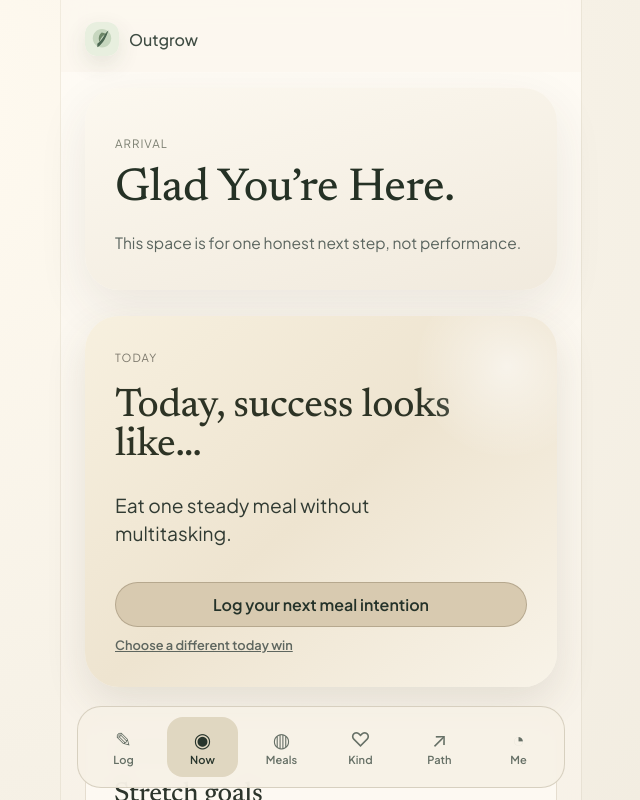
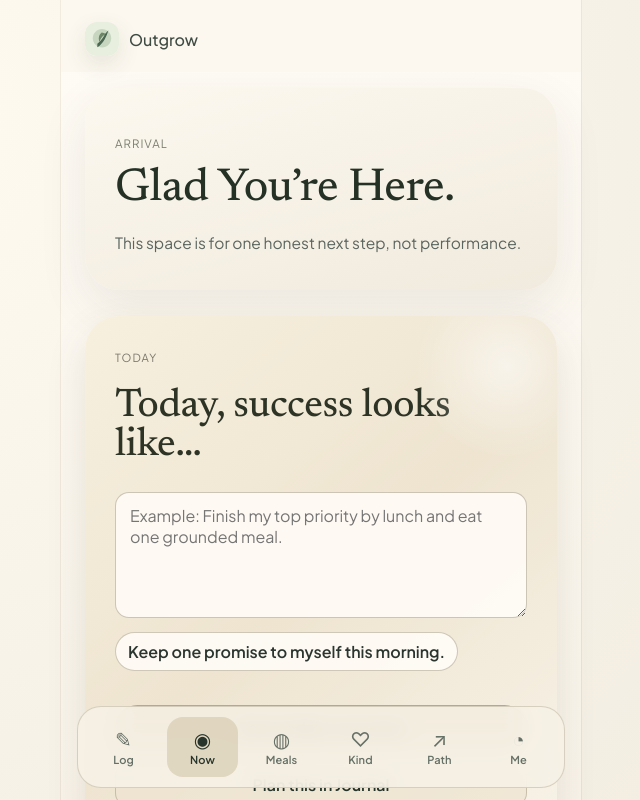
Before and after one commit to carllachance/outgrow, a React (Vite) app: page /today in a window 1280 px wide. Shown: the top 800 px of the page, without its empty margins (319-959 px from the left). Built offline with nearby package versions, Linux system fonts and the light colour scheme.

Commit message:
Make Today success user-authored and persisted

```diff
--- a/src/screens/TodayScreen.tsx
+++ b/src/screens/TodayScreen.tsx
@@ -3,13 +3,6 @@ import { useMemo, useState } from 'react';
 import { ReentryHero } from '../components/brand/ReentryHero';
 import { BrandHeader } from '../components/brand/BrandHeader';
 import { useStore } from '../state/AppStoreContext';
-
-type DailyWin = {
-  id: string;
-  label: string;
-  ctaLabel: string;
-  ctaTo: string;
-};
 
 type StretchGoal = {
   id: string;
@@ -20,41 +13,37 @@ type StretchGoal = {
 };
 
 export const TodayScreen = () => {
-  const { state, addReturnMoment } = useStore();
+  const { state, addReturnMoment, saveTodaySuccess } = useStore();
   const isSafetyMode = !state.safety.flags.optimization_enabled;
   const hasSetDirection = Boolean(state.onboarding.weeklyLens || state.onboarding.currentFocus || state.journalEntries.length);
-  const [selectedWinId, setSelectedWinId] = useState('steady-meal');
-  const [showWinPicker, setShowWinPicker] = useState(false);
   const [expandedStretchId, setExpandedStretchId] = useState<string | null>(null);
   const [completedStretch, setCompletedStretch] = useState<string[]>([]);
   const [tonightNoteDraft, setTonightNoteDraft] = useState('');
   const [inlineMessage, setInlineMessage] = useState('');
+  const [todaySuccessMessage, setTodaySuccessMessage] = useState('');
+
+  const todayDateKey = new Date().toISOString().slice(0, 10);
+  const savedTodaySuccess = state.todaySuccessByDate[todayDateKey] ?? '';
+  const [todaySuccessDraft, setTodaySuccessDraft] = useState(savedTodaySuccess);
 
   const weeklyLens = state.onboarding.weeklyLens || 'Returning is the work.';
   const currentFocus = state.onboarding.currentFocus || 'Keep it honest and doable.';
 
-  const dailyWins = useMemo<DailyWin[]>(
-    () => [
-      {
-        id: 'steady-meal',
-        label: 'Eat one steady meal without multitasking.',
-        ctaLabel: 'Log your next meal intention',
-        ctaTo: '/meals',
-      },
-      {
-        id: 'ten-minute-reset',
-        label: 'Take a 10-minute reset walk and breathe.',
-        ctaLabel: 'Capture a quick check-in',
-        ctaTo: '/journal',
-      },
-      {
-        id: 'close-one-loop',
-        label: 'Close one open loop you have been avoiding.',
-        ctaLabel: 'Name the one thing in Journal',
-        ctaTo: '/journal',
-      },
-    ],
-    [],
+  const recentWin = state.returnMoments[0]?.note.replace(/^Tonight note:\s*/i, '');
+  const recentJournalTheme = state.journalEntries[0]?.content;
+  const hour = new Date().getHours();
+  const timeOfDayHint = hour < 12 ? 'this morning' : hour < 18 ? 'this afternoon' : 'tonight';
+
+  const suggestionChips = useMemo(
+    () =>
+      [
+        `Keep one promise to myself ${timeOfDayHint}.`,
+        recentWin ? `Build on yesterday: ${recentWin.slice(0, 46)}${recentWin.length > 46 ? '…' : ''}` : '',
+        recentJournalTheme
+          ? `Finish one doable step from: ${recentJournalTheme.slice(0, 40)}${recentJournalTheme.length > 40 ? '…' : ''}`
+          : '',
+      ].filter(Boolean),
+    [recentJournalTheme, recentWin, timeOfDayHint],
   );
 
   const stretchGoals = useMemo<StretchGoal[]>(
@@ -82,12 +71,15 @@ export const TodayScreen = () => {
     [],
   );
 
-  const selectedWin = dailyWins.find((win) => win.id === selectedWinId) ?? dailyWins[0];
-
   const toggleStretchComplete = (goalId: string) => {
     setCompletedStretch((existing) =>
       existing.includes(goalId) ? existing.filter((id) => id !== goalId) : [...existing, goalId],
     );
+  };
+
+  const saveTodaySuccessDraft = () => {
+    const result = saveTodaySuccess(todayDateKey, todaySuccessDraft);
+    setTodaySuccessMessage(result || 'Saved your definition of success for today.');
   };
 
   const saveTonightNote = () => {
@@ -120,39 +112,47 @@ export const TodayScreen = () => {
       <section className="atmospheric-panel today-primary" aria-labelledby="today-success-title">
         <p className="panel-kicker">Today</p>
         <h2 id="today-success-title" className="panel-title">Today, success looks like…</h2>
-        <p className="today-win-statement">{selectedWin.label}</p>
+        <label htmlFor="today-success-input" className="sr-only">Your success definition for today</label>
+        <textarea
+          id="today-success-input"
+          className="today-success-input"
+          value={todaySuccessDraft}
+          onChange={(event) => {
+            setTodaySuccessDraft(event.target.value);
+            setTodaySuccessMessage('');
+          }}
+          rows={2}
+          placeholder="Example: Finish my top priority by lunch and eat one grounded meal."
+        />
 
-        <div className="inline-actions today-primary-actions">
-          <Link className="button-link primary-cta" to={selectedWin.ctaTo}>
-            {selectedWin.ctaLabel}
-          </Link>
-          <button
-            type="button"
-            className="action-expand today-change-win"
-            onClick={() => setShowWinPicker((existing) => !existing)}
-          >
-            {showWinPicker ? 'Hide other win options' : 'Choose a different today win'}
-          </button>
-        </div>
-
-        {showWinPicker ? (
-          <div className="choices today-win-choices" role="list" aria-label="Today win options">
-            {dailyWins.map((win) => (
+        {suggestionChips.length ? (
+          <div className="chip-row" aria-label="Optional suggestions">
+            {suggestionChips.map((suggestion) => (
               <button
-                key={win.id}
+                key={suggestion}
                 type="button"
-                role="listitem"
-                className={`choice-chip${selectedWinId === win.id ? ' active' : ''}`}
+                className="chip-button"
                 onClick={() => {
-                  setSelectedWinId(win.id);
-                  setShowWinPicker(false);
+                  setTodaySuccessDraft(suggestion);
+                  setTodaySuccessMessage('');
                 }}
               >
-                {win.label}
+                {suggestion}
               </button>
             ))}
           </div>
         ) : null}
+
+        <div className="inline-actions today-primary-actions">
+          <button type="button" className="button-link primary-cta" onClick={saveTodaySuccessDraft}>
+            Save today’s success
+          </button>
+          <Link className="button-link" to="/journal">
+            Plan this in Journal
+          </Link>
+        </div>
+
+        {todaySuccessMessage ? <p className="panel-copy panel-copy-support">{todaySuccessMessage}</p> : null}
 
         {isSafetyMode ? <p className="panel-copy">Safety mode is active. Keep today simple and gentle.</p> : null}
       </section>
--- a/src/state/defaultState.ts
+++ b/src/state/defaultState.ts
@@ -13,6 +13,7 @@ export const defaultState: AppState = {
     expectedTimeline: '',
     supportTier: 'Active'
   },
+  todaySuccessByDate: {},
   journalEntries: [],
   mealLogs: [],
   weeklyReflections: [],
--- a/src/state/hydrateState.ts
+++ b/src/state/hydrateState.ts
@@ -72,6 +72,10 @@ export const hydrateAppState = (raw: string | null): AppState => {
     const parsed = { ...defaultState, ...JSON.parse(raw) } as AppState;
     return {
       ...parsed,
+      todaySuccessByDate:
+        parsed.todaySuccessByDate && typeof parsed.todaySuccessByDate === 'object'
+          ? parsed.todaySuccessByDate
+          : {},
       mealLogs: Array.isArray(parsed.mealLogs) ? parsed.mealLogs.map(sanitizeMealLog).filter(Boolean) as MealLogEntry[] : [],
       safety: {
         ...defaultState.safety,
--- a/src/state/useAppStore.ts
+++ b/src/state/useAppStore.ts
@@ -67,6 +67,18 @@ export const useAppStore = () => {
       },
       updateOnboarding: (partial: Partial<AppState['onboarding']>) => {
         persist({ ...state, onboarding: { ...state.onboarding, ...partial } });
+      },
+      saveTodaySuccess: (date: string, statement: string) => {
+        const trimmedStatement = statement.trim();
+        if (!trimmedStatement) return 'Write your own success definition before saving.';
+        persist({
+          ...state,
+          todaySuccessByDate: {
+            ...state.todaySuccessByDate,
+            [date]: trimmedStatement
+          }
+        });
+        return '';
       },
       updateProfile: (name: string, pronouns: string) => {
         persist({ ...state, profile: { name, pronouns } });
--- a/src/styles.css
+++ b/src/styles.css
@@ -572,6 +572,18 @@ button { background: #e4dac8; color: #2b352f; font-weight: 600; }
   color: #313b33;
 }
 
+.today-success-input {
+  width: 100%;
+  margin: 0;
+  border-radius: 14px;
+  border: 1px solid rgba(143, 132, 108, 0.45);
+  background: rgba(255, 252, 247, 0.9);
+  padding: 12px 14px;
+  font: inherit;
+  color: #2c362d;
+  resize: vertical;
+}
+
 .today-change-win {
   justify-self: start;
   margin-top: -2px;
--- a/src/types.ts
+++ b/src/types.ts
@@ -139,6 +139,7 @@ export interface InsightSupportLink {
 export interface AppState {
   profile: UserProfile;
   onboarding: OnboardingState;
+  todaySuccessByDate: Record<string, string>;
   journalEntries: JournalEntry[];
   mealLogs: MealLogEntry[];
   weeklyReflections: Reflection[];
```
